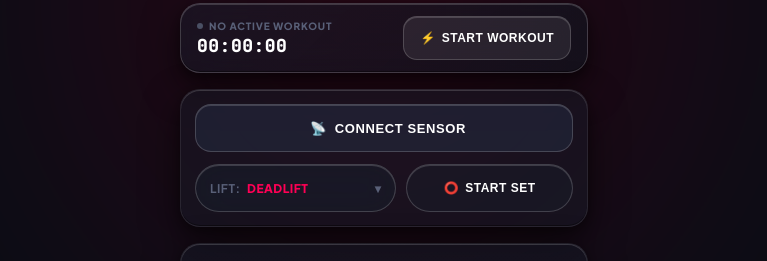
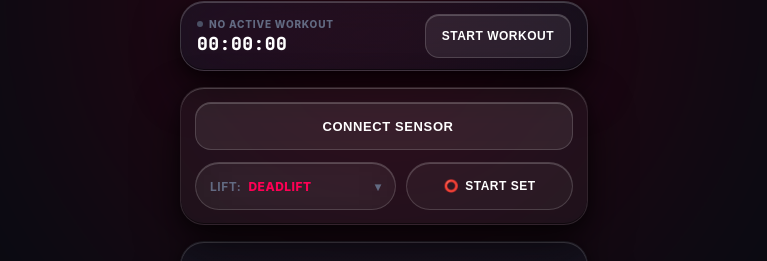
Before and after one commit to gcamilo1916-ship-it/vbt-sensor-tracker, a plain HTML site: page index.html in a window 1280 px wide. Shown: the part 50-311 px from the top of the page, without its empty margins (256-1023 px from the left). Drawn offline with Linux system fonts and the light colour scheme.

Commit message:
fix(ui): resolve dropdown clipping, rename to Eros, remove emojis, and apply visionOS typography & glass materials

```diff
--- a/app.js
+++ b/app.js
@@ -521,23 +521,34 @@ async function sendLiftCommand(liftName) {
 // ═════════════════════════════════════════════════════════════════════════════
 
 /**
- * Dropdown lift selector handler
+ * Dropdown lift selector handler (Optimized for desktop and iOS Bluefy touch)
  */
-selectTrigger.addEventListener('click', (e) => {
-  e.stopPropagation();
+function toggleDropdown(e) {
+  if (e) {
+    e.preventDefault();
+    e.stopPropagation();
+  }
   liftSelectWrapper.classList.toggle('open');
-});
+}
 
-document.addEventListener('click', () => {
-  liftSelectWrapper.classList.remove('open');
+selectTrigger.addEventListener('click', toggleDropdown);
+
+document.addEventListener('click', (e) => {
+  if (!liftSelectWrapper.contains(e.target)) {
+    liftSelectWrapper.classList.remove('open');
+  }
 });
 
 customOptions.forEach(opt => {
-  opt.addEventListener('click', async (e) => {
+  const handleSelect = async (e) => {
+    e.preventDefault();
+    e.stopPropagation();
     const val = opt.getAttribute('data-value');
     applyLiftTheme(val);
+    liftSelectWrapper.classList.remove('open');
     await sendLiftCommand(val);
-  });
+  };
+  opt.addEventListener('click', handleSelect);
 });
 
 function applyLiftTheme(liftName) {
--- a/index.html
+++ b/index.html
@@ -6,7 +6,7 @@
   <meta name="apple-mobile-web-app-capable" content="yes" />
   <meta name="apple-mobile-web-app-status-bar-style" content="black-translucent" />
   <meta name="theme-color" content="#08080C" />
-  <title>VBT Pro — Glass OS</title>
+  <title>Eros</title>
 
   <!-- Typography -->
   <link rel="preconnect" href="https://fonts.googleapis.com">
@@ -26,8 +26,7 @@
     <header class="glass-header">
       <div class="header-top-row">
         <div class="branding">
-          <span class="brand-title">VBT</span>
-          <span class="brand-badge">GLASS_OS</span>
+          <span class="brand-title">Eros</span>
         </div>
         <div class="header-actions">
           <div id="status-badge" class="glass-pill status-disconnected">
@@ -47,7 +46,6 @@
           <div class="session-timer font-mono" id="session-timer-display">00:00:00</div>
         </div>
         <button id="btn-workout-master" class="btn-glass-primary">
-          <span class="btn-icon">⚡</span>
           <span class="btn-label" id="btn-workout-text">START WORKOUT</span>
         </button>
       </div>
@@ -65,7 +63,6 @@
         <section class="glass-card controls-panel">
           <button id="btn-connect" class="btn-glass-connect">
             <span class="btn-ripple"></span>
-            <span class="btn-connect-icon">📡</span>
             <span class="btn-text">CONNECT SENSOR</span>
           </button>
 
--- a/style.css
+++ b/style.css
@@ -6,25 +6,25 @@
 /* ── Design Tokens & Theming ── */
 :root {
   /* Obsidian Depths & Glass Surfaces */
-  --bg-base: #08080C;
-  --bg-ambient-opacity: 0.14;
-  --bg-glass-panel: rgba(18, 20, 30, 0.65);
-  --bg-glass-card: rgba(26, 29, 44, 0.45);
-  --bg-glass-elevated: rgba(36, 41, 62, 0.60);
-  --bg-glass-subtle: rgba(255, 255, 255, 0.03);
+  --bg-base: #050507;
+  --bg-ambient-opacity: 0.16;
+  --bg-glass-panel: rgba(255, 255, 255, 0.04);
+  --bg-glass-card: rgba(255, 255, 255, 0.04);
+  --bg-glass-elevated: rgba(255, 255, 255, 0.07);
+  --bg-glass-subtle: rgba(255, 255, 255, 0.02);
 
   /* Frosted Glass Borders & Specular Highlights */
   --border-glass: rgba(255, 255, 255, 0.08);
-  --border-glass-bright: rgba(255, 255, 255, 0.18);
+  --border-glass-bright: rgba(255, 255, 255, 0.16);
   --border-glass-accent: rgba(var(--accent-rgb), 0.35);
-  --specular-top: inset 0 1px 0 0 rgba(255, 255, 255, 0.16);
-  --specular-bottom: inset 0 -1px 0 0 rgba(0, 0, 0, 0.40);
-  --glass-shadow: 0 14px 36px 0 rgba(0, 0, 0, 0.55), 0 4px 12px 0 rgba(0, 0, 0, 0.35);
+  --specular-top: inset 0 1px 0 0 rgba(255, 255, 255, 0.20);
+  --specular-bottom: inset 0 -1px 0 0 rgba(0, 0, 0, 0.50);
+  --glass-shadow: 0 18px 44px 0 rgba(0, 0, 0, 0.65), 0 4px 14px 0 rgba(0, 0, 0, 0.40);
 
   /* Typography Colors */
   --text-main: #FFFFFF;
-  --text-secondary: #9BA1B6;
-  --text-muted: #596078;
+  --text-secondary: #A1A8BA;
+  --text-muted: #626A82;
   --text-dark: #000000;
 
   /* Lift Accent Neon Spectrum */
@@ -40,9 +40,9 @@
   --accent-rgb: var(--accent-dl-rgb);
   --rep-duration: 1.2s;
 
-  /* Fonts */
-  --font-sans: 'Plus Jakarta Sans', -apple-system, BlinkMacSystemFont, sans-serif;
-  --font-mono: 'JetBrains Mono', SFMono-Regular, Consolas, monospace;
+  /* Apple System Typography Stack */
+  --font-sans: -apple-system, BlinkMacSystemFont, "SF Pro Display", "SF Pro Text", "Helvetica Neue", Inter, Arial, sans-serif;
+  --font-mono: "SF Mono", SFMono-Regular, "JetBrains Mono", Menlo, Consolas, monospace;
 }
 
 /* Theme Switching */
@@ -81,6 +81,7 @@ html, body {
 
 .font-mono {
   font-family: var(--font-mono);
+  font-variant-numeric: tabular-nums;
   letter-spacing: -0.5px;
 }
 
@@ -121,11 +122,11 @@ html, body {
 /* ── Glassmorphism Core Utilities ── */
 .glass-card {
   background: var(--bg-glass-card);
-  backdrop-filter: blur(20px);
-  -webkit-backdrop-filter: blur(20px);
+  backdrop-filter: blur(30px) saturate(180%);
+  -webkit-backdrop-filter: blur(30px) saturate(180%);
   border: 1px solid var(--border-glass);
   box-shadow: var(--specular-top), var(--specular-bottom), var(--glass-shadow);
-  border-radius: 20px;
+  border-radius: 24px;
   position: relative;
   overflow: hidden;
   transition: border-color 0.3s ease, box-shadow 0.3s ease;
@@ -133,8 +134,8 @@ html, body {
 
 .glass-pill {
   background: var(--bg-glass-card);
-  backdrop-filter: blur(16px);
-  -webkit-backdrop-filter: blur(16px);
+  backdrop-filter: blur(24px) saturate(180%);
+  -webkit-backdrop-filter: blur(24px) saturate(180%);
   border: 1px solid var(--border-glass);
   box-shadow: var(--specular-top);
   border-radius: 999px;
@@ -352,6 +353,9 @@ html, body {
   display: flex;
   flex-direction: column;
   gap: 12px;
+  overflow: visible !important;
+  position: relative;
+  z-index: 50;
 }
 
 .btn-glass-connect {
@@ -390,6 +394,9 @@ html, body {
   display: flex;
   gap: 10px;
   height: 48px;
+  position: relative;
+  overflow: visible;
+  z-index: 60;
 }
 
 /* Glass OS Dropdown */
@@ -397,6 +404,11 @@ html, body {
   position: relative;
   flex: 1.1;
   user-select: none;
+  z-index: 70;
+}
+
+.custom-select-wrapper.open {
+  z-index: 1000;
 }
 
 .custom-select-trigger {
@@ -443,17 +455,17 @@ html, body {
   top: calc(100% + 8px);
   left: 0;
   right: 0;
-  background: rgba(18, 20, 32, 0.95);
+  background: rgba(18, 20, 32, 0.98);
   backdrop-filter: blur(28px);
   -webkit-backdrop-filter: blur(28px);
   border: 1px solid var(--border-glass-bright);
   border-radius: 16px;
   padding: 6px;
-  box-shadow: var(--specular-top), 0 20px 48px rgba(0, 0, 0, 0.8);
+  box-shadow: var(--specular-top), 0 20px 48px rgba(0, 0, 0, 0.85);
   display: none;
   flex-direction: column;
   gap: 4px;
-  z-index: 200;
+  z-index: 1001;
 }
 
 .custom-select-wrapper.open .custom-select-options {
@@ -473,6 +485,12 @@ html, body {
   align-items: center;
   gap: 10px;
   font-size: 12px;
+  cursor: pointer;
+}
+
+.custom-option * {
+  pointer-events: none;
+}
   font-weight: 800;
   color: var(--text-secondary);
   cursor: pointer;
```
